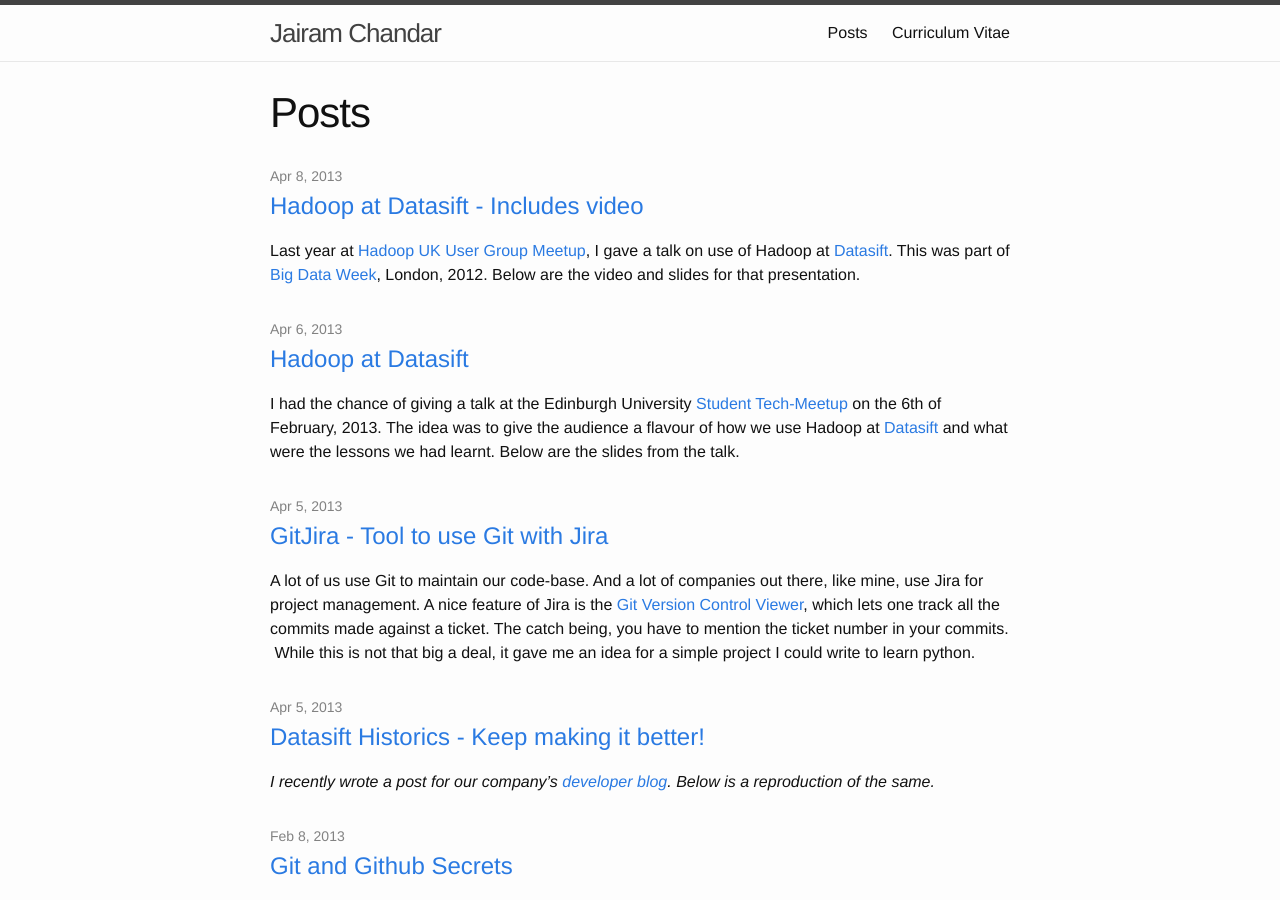
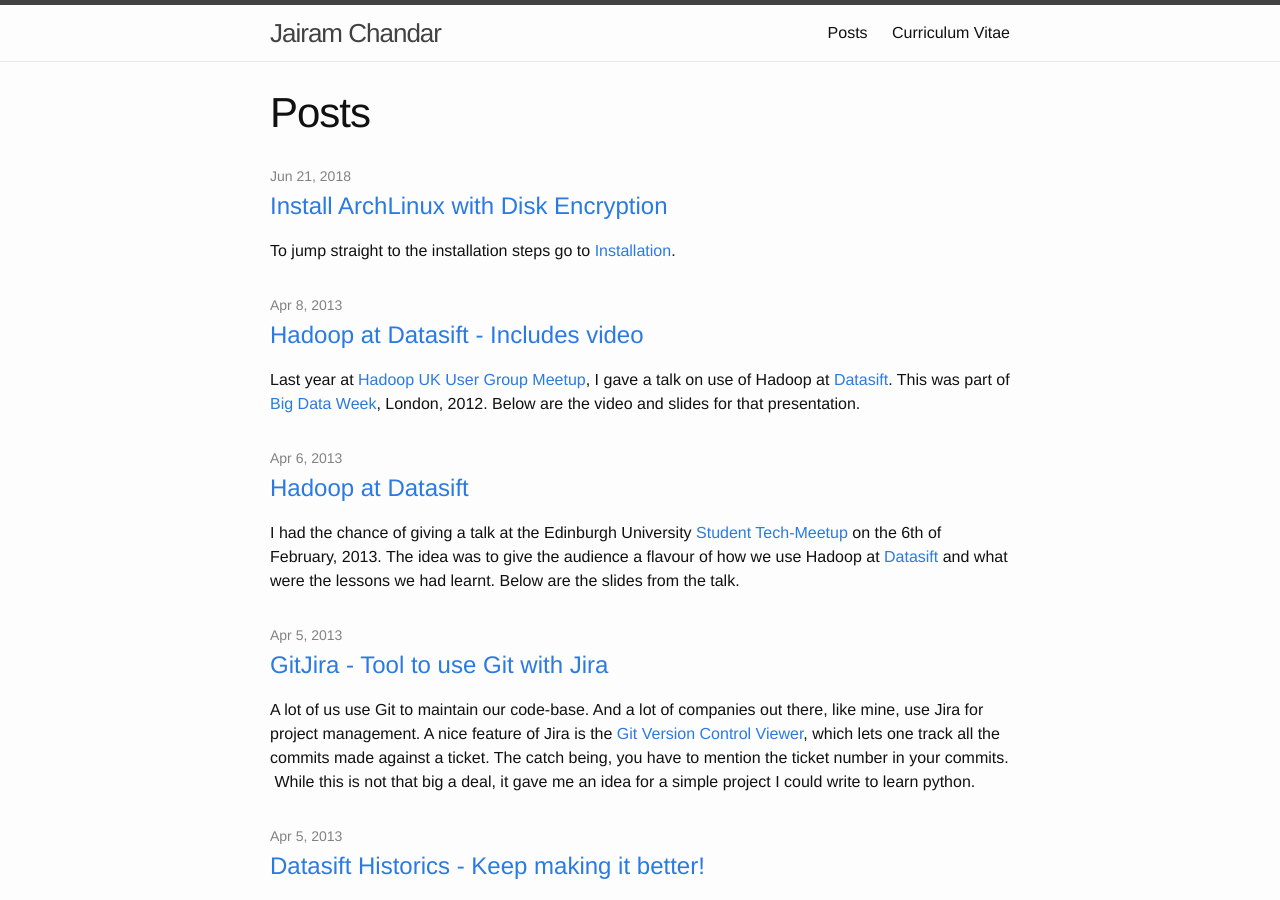
Before and after one commit to jairamc/jairamc.github.io, a Jekyll site: the page built from blog/index.html, in a window 1280 px wide and 900 px high. Built offline with Jekyll 4.4.1, drawn with Linux system fonts in a browser that asks for light colours.

Commit message:
Publish Arch Installation post

````diff
--- a/_drafts/install-arch-linux-with-encryption.md
+++ b/_posts/2018-06-21-install-arch-linux-with-encryption.md
@@ -40,6 +41,11 @@
 
 Each of the section below starts with a link to the [Arch Wiki][archwiki] which has more details and further reading on
 the step.
+
+### Disclaimer
+
+This is not an original piece of work. I researched from a few different sources and am collating here the steps that
+worked for me. Please see [references](#references) for the links I used as sources.
 
 ### Installation Setup
 
@@ -76,13 +82,13 @@
 
 > [Installation setup](https://wiki.archlinux.org/index.php/Installation_guide#Pre-installation)
 
-**Load Keymap**
+#### Load Keymap
 
 ```sh
 loadkeys uk
 ```
 
-**Setup Wifi**
+#### Setup Wifi
 
 Skip this step if you are on a wired connection. Otherwise:
 
@@ -94,13 +100,13 @@
 wifi-menu -o <device name>
 ```
 
-**Setup NTP**
+#### Setup NTP
 
 ```sh
 timedatectl set-ntp true
 ```
 
-**Create Partitions**
+#### Create Partitions
 
 > [Partitioning](https://wiki.archlinux.org/index.php/Partitioning)
 
@@ -113,14 +119,14 @@
 # 2. 100% size partiton # (to be encrypted) Hex code 8300
 ```
 
-**Format Partitions**
+#### Format Partitions
 
 ```sh
 mkfs.vfat -F32 /dev/sdX1
 mkfs.ext4 /dev/sdX2
 ```
 
-**Create Encypted Volumes**
+#### Create Encypted Volumes
 
 > [Encryption](https://wiki.archlinux.org/index.php/Dm-crypt/Encrypting_an_entire_system#LVM_on_LUKS)
 
@@ -146,7 +152,7 @@
 mkswap /dev/mapper/vg0-swap
 ```
 
-**Mount Partitions**
+#### Mount Partitions
 
 ```sh
 mount /dev/mapper/vg0-root /mnt # /mnt is the installed system
@@ -165,7 +171,7 @@
 
 ### Step 5: Setup OS
 
-**Generate an fstab file**
+#### Generate an fstab file
 
 ```sh
 genfstab -U /mnt >> /mnt/etc/fstab
@@ -173,20 +179,20 @@
 
 Its a good idea to check the contents of `/mnt/etc/fstab` at this point and make sure it looks all good.
 
-**CHROOT into the new system**
+#### CHROOT into the new system
 
 ```sh
 arch-chroot /mnt /bin/bash
 ```
 
-**Setup system clock**
+#### Setup system clock
 
 ```sh
 ln -sf /usr/share/zoneinfo/Europe/London /etc/localtime
 hwclock --systohc
 ```
 
-**Setup Locale**
+#### Setup Locale
 
 Uncomment `en_GB.UTF-8 UTF-8` and other needed localizations in `/etc/locale.gen`, and generate them with:
 
@@ -206,7 +212,7 @@
 echo KEYMAP=uk > /etc/vconsole.conf
 ```
 
-**Setup Network Configuration**
+#### Setup Network Configuration
 
 > [Networking](https://wiki.archlinux.org/index.php/Network_configuration)
 
@@ -224,7 +230,7 @@
 127.0.1.1	MYHOSTNAME.localdomain	MYHOSTNAME
 ```
 
-**Setup User**
+#### Setup User
 
 At this point in the setup, you will be logged in as the `root` user. You should create a password for the `root` user.
 
@@ -240,7 +246,7 @@
 passwd MYUSERNAME
 ```
 
-**Create a new `initramfs` image**
+#### Create a new `initramfs` image
 
 > [Configuring mkinitcpio for encrypted device](https://wiki.archlinux.org/index.php/Dm-crypt/Encrypting_an_entire_system#Configuring_mkinitcpio_3)
 
@@ -263,7 +269,7 @@
 mkinitcpio -p linux
 ```
 
-**Configure bootloader**
+#### Configure bootloader
 
 > [Configure bootloader](https://wiki.archlinux.org/index.php/Dm-crypt/Encrypting_an_entire_system#Configuring_the_boot_loader_2)
 
@@ -298,9 +304,72 @@
 reboot
 ```
 
-At this point you have a base installation of [ArchLinux][arch]
+At this point you have a base installation of [ArchLinux][arch]. Login you created a user account, use that, or
+simply use the `root` credentials. It is not recommended to stick with `root` credential for a prolonged period of time.
 
+### Step 7: Post Installation
+
+In the following steps, you will have to use `sudo` if you are not the `root` user.
+
+#### Install PulseAudio Server
+
+> [PulseAudio](https://wiki.archlinux.org/index.php/PulseAudio)
+
+```sh
+pacman -Su pulseaudio pulseaudio-alsa
+```
+
+#### Install GNOME
+
+> [GNOME][gnome]
+
+```sh
+pacman -Su gnome
+```
+
+You can choose to install the `gnome-extra` package as well. See link above for details.
+
+The above is sufficient if you are planning to run [GNOME][gnome] on
+[Wayland](https://wiki.archlinux.org/index.php/Wayland). However, if you want to use
+[Xorg](https://wiki.archlinux.org/index.php/Xorg) as your display server, you need install it.
+
+```sh
+pacman -Su xorg
+```
+
+[GNOME][gnome] automatically installs [GDM](https://wiki.archlinux.org/index.php/GDM) as the display manager. You do
+need to enable it in order for it to automatically start when you boot.
+
+```sh
+systemctl enable gdm.server
+```
+
+#### Install NetworkManger
+
+[GNOME][gnome] uses [NetworkManger](https://wiki.archlinux.org/index.php/NetworkManager) in order to detect and connect
+to networks. While it is possible to use other tools for this purpose, [NetworkManager](https://wiki.archlinux.org/index.php/NetworkManager) is the most convenient.
+
+```sh
+pacman -Su networkmanager
+```
+
+#### Optional Step: Install Firewall
+
+```sh
+pacman -Su ufw
+```
+
+And that's it. Just run `reboot` to restart your system.
+
+## References
+
+- [Gist: Minimal instructions for installing arch linux on an UEFI system with full system encryption using dm-crypt and luks ](https://gist.github.com/mattiaslundberg/8620837)
+- [Gist: Installing Arch Linux on an LUKS Encrypted root and booting from UEFI](https://gist.github.com/Thrilleratplay/93d57dbab36dc4304cd8)
+- [Gist: Installing Arch with GPT, dm-crypt, LUKS, LVM and systemd-boot](https://gist.github.com/heppu/6e58b7a174803bc4c43da99642b6094b)
+- [Gist: Efficient Encrypted UEFI-Booting Arch Installation](https://gist.github.com/HardenedArray/31915e3d73a4ae45adc0efa9ba458b07)
+- All the [Arch Wiki][archwiki] links mentioned during the installation steps.
 
 [arch]:https://archlinux.org
 [archwiki]:https://wiki.archlinux.org
 [ubuntu]:https://www.ubuntu.com/
+[gnome]:https://wiki.archlinux.org/index.php/GNOME
````
Also changed, not shown: other parts of _posts/2018-06-21-install-arch-linux-with-encryption.md (+1 -0 lines).
